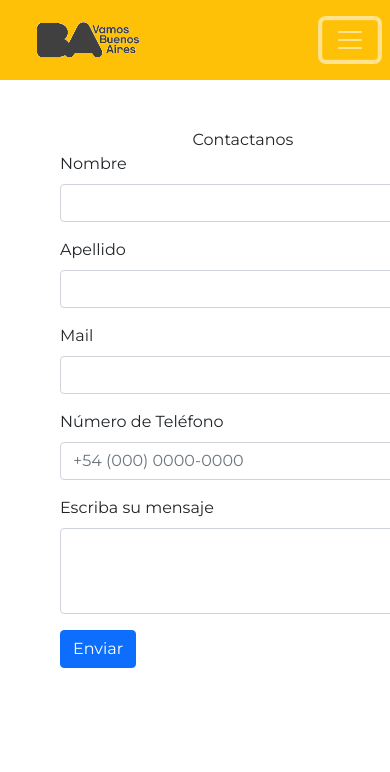
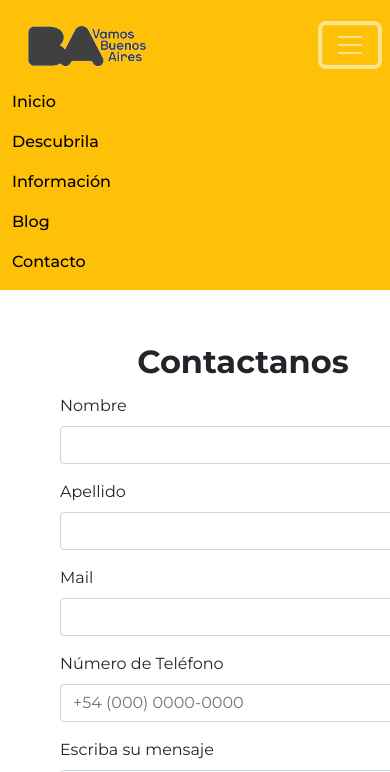
Before and after one commit to fiorelafv/27300, a plain HTML site: page pages/contacto.html in a window 390 px wide. Both pictures are taken after a click on the button "Toggle navigation". Shown: the top 772 px of the page. Drawn offline with nearby package versions, Linux system fonts and the light colour scheme.

Commit message:
modif css

```diff
--- a/css/estilos.css
+++ b/css/estilos.css
@@ -1,149 +1,77 @@
 @import url('https://fonts.googleapis.com/css2?family=Montserrat:wght@400;500;700&display=swap');
-
-*{
-	margin: 0;
-	padding: 0;
-	list-style: none;
-	text-decoration: none;
-}
 
 body{
 	font-family: 'Montserrat', sans-serif;
 }
 
-/*NAVBAR RESPONSIVE*/
-nav{
-	height: 80px;
-	background: #ffbc00;
-}
-
-nav img{
-	width: 150px;
-	position: absolute;
-	top: 8px;
-	left: 12%;
-}
-
-nav ul{
-	float: right;
-	margin-right: 25px;
-}
-
-nav ul li{
-	display: inline-block;
-	line-height: 80px;
-	margin-right: 15px;
-}
-
-nav ul li a{
-	position: relative;
+/* BARRA DE NAVEGACIÓN */
+.navbar-dark .navbar-nav .nav-link{
 	color: #000;
-	font-size: 18px;
-	padding: 5px 0;
 	font-weight: 500;
 }
 
-nav ul li a:before{
-	position: absolute;
-	content: '';
-	left: 0;
-	bottom: 0;
-	height: 2px;
-	width: 100%;
-	background: #fff;
-	transform: scaleX(0);
-	transform-origin: left;
-	transition: transform .2s linear;
+.navbar-dark .navbar-nav .nav-link:focus, .navbar-dark .navbar-nav .nav-link:hover{
+	color: #e42288
 }
 
-nav ul li a:hover:before{
-	transform: scaleX(1);
-	transform-origin: left;
+/* VIDEO */
+.iframe-container{
+	position: relative;
+	width: 100%;
+	padding-bottom: 56.25%;
+	height: 0;
 }
 
-.active{
-	color: #e42288;
+.iframe-container iframe{
+	position: absolute;
+	top: 0;
+	left: 0;
+	width: 100%;
+	height: 100%;
 }
 
-label #btn,
-label #cancel{
-	color: #000;
-	font-size: 30px;
-	float: right;
-	line-height: 80px;
-	margin-right: 40px;
-	cursor: pointer;
-	display: none;
+/* DESTACADOS */
+
+.p1-s1-t1{
+	font-size: 2rem;
+	font-weight: 700;
+	margin: .5rem;
 }
 
-#check{
-	display: none;
+.card-title{
+	font-weight: 700;
 }
 
-@media (max-width: 1118px){
-	nav img{
-		left: 8%;
-	}
+.card{
+	margin: 1rem;
 }
 
-@media (max-width: 944px){
-	nav img{
-		left: 6%;
-		top: 11px;
-		width: 130px;
-	}
-
-	nav ul li a{
-		font-size: 17px;
-	}
+.btn-primary{
+	background: #000;
+	border-color: #000;
 }
 
-@media (max-width: 860px){
-	label #btn{
-		display: block;
-	}
-
-	ul{
-		position: fixed;
-		width: 100%;
-		height: 100vh;
-		background: #ffbc00;
-		top: 80px;
-		left: -100%;
-		text-align: center;
-		transition: all .5s;
-	}
-
-	nav ul li{
-		display: block;
-		margin: 40px 0;
-		line-height: 10px;
-	}
-
-	nav ul li a{
-		font-size: 20px;
-	}
-
-	#check:checked ~ ul{
-		left: 0;
-	}
-
-	#check:checked ~ label #btn{
-		display: none;
-	}
-
-	#check:checked ~ label #cancel{
-		display: block;
-	}
+.btn-primary:hover, .btn-primary:active, .btn-primary:focus{
+	color: #000;
+    background-color: #fff;
+    border-color: #000;
 }
 
-/*GRADIENTE*/
-.gradiente{
+/*FOOTER*/
+
+footer{
+	background: #000;
+	height: 100px;
 	width: 100%;
-	background-color: #e42288;
-	background-image:  radial-gradient(#ffbc00 1.1px, transparent 1.1px), radial-gradient(#ffbc00 1.1px, #e42288 1.1px);
-	background-size: 44px 44px;
-	background-position: 0 0,22px 22px;
-	display: flex;
-	min-height: 100vh;
+	position: relative;
 }
+
+footer img{
+	padding: 10px;
+	width: 250px;
+	margin: 5px;
+	position: absolute;
+	top: 50%;
+	left: 50%;
+	transform: translateY(-50%) translateX(-50%);
+}
```
